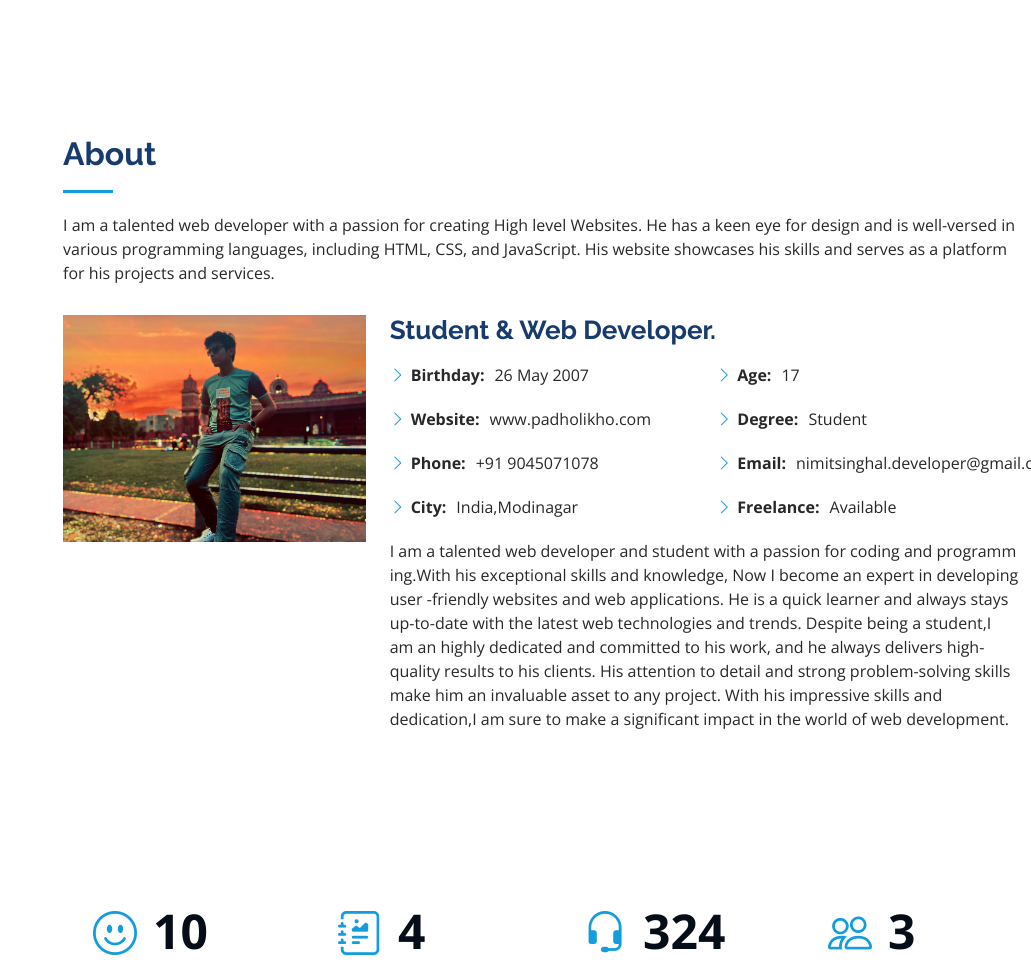
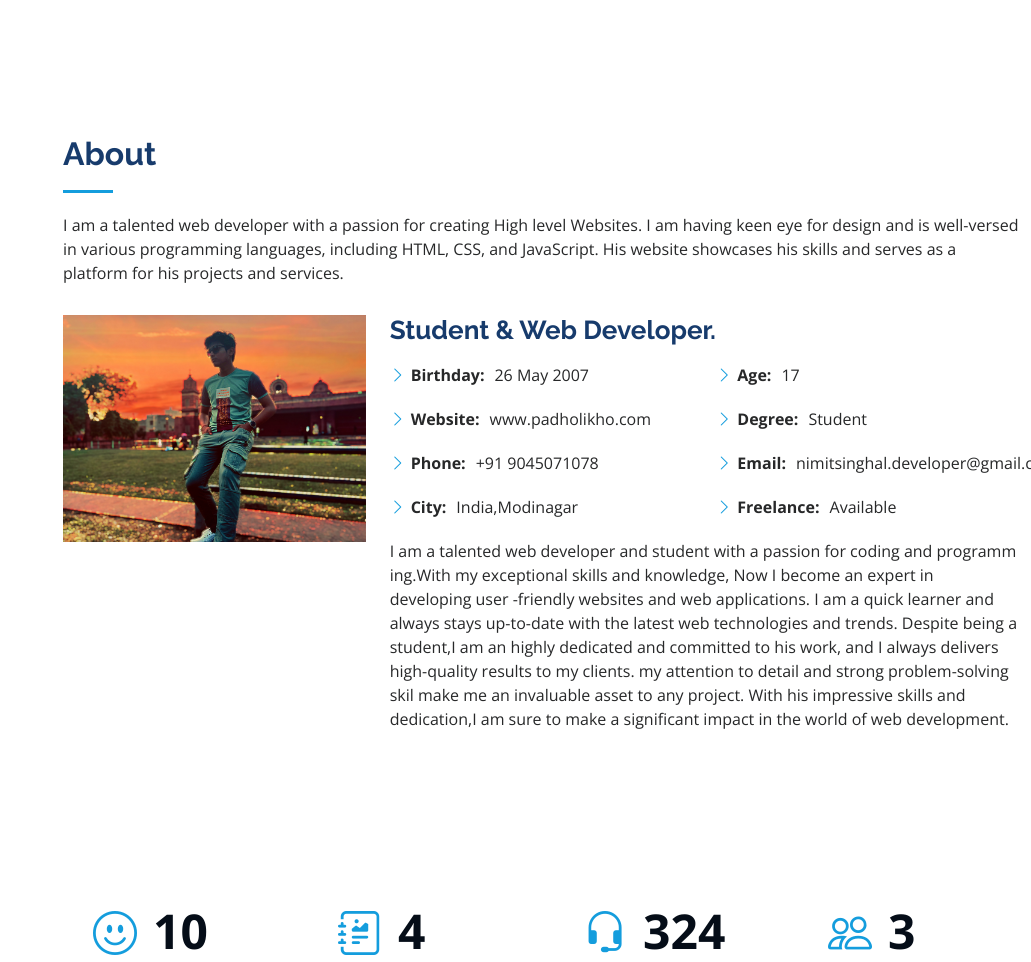
Before and after one commit to Nimitsinghal151/nimitiportfolio, a Flask app: page / in a window 1280 px wide. Shown: the part 957-1919 px from the top of the page, without its empty margins (249-1280 px from the left). Run offline with Flask 2, Linux system fonts and the light colour scheme; some libraries are stand-ins or nearby versions.

Commit message:
Update index.html

```diff
--- a/templates/index.html
+++ b/templates/index.html
@@ -90,7 +90,7 @@
 
         <div class="section-title">
           <h2>About</h2>
-          <p>I am a talented web developer with a passion for creating High level Websites. He has a keen eye for design and is well-versed in various programming languages, including HTML, CSS, and JavaScript. His website showcases his skills and serves as a platform for his projects and services.</p>
+          <p>I am a talented web developer with a passion for creating High level Websites. I am having keen eye for design and is well-versed in various programming languages, including HTML, CSS, and JavaScript. His website showcases his skills and serves as a platform for his projects and services.</p>
         </div>
 
         <div class="row">
@@ -121,11 +121,11 @@
               </div>
             </div>
             <p>
-              I am a talented web developer and student with a passion for coding and programm ing.With his exceptional skills and knowledge,
-                Now I become an expert in developing user  -friendly websites and web applications. He is a quick learner and always stays
+              I am a talented web developer and student with a passion for coding and programm ing.With my exceptional skills and knowledge,
+                Now I become an expert in developing user  -friendly websites and web applications. I am a quick learner and always stays
                up-to-date with the latest web technologies and trends. Despite being a student,I am an highly dedicated and committed to
-               his work, and he always delivers high-quality    results to his clients. His attention to detail and strong problem-solving
-               skills make him an invaluable asset to any project. With his impressive skills and dedication,I am sure to make a significant
+               his work, and I always delivers high-quality    results to my clients. my attention to detail and strong problem-solving
+               skil make me an invaluable asset to any project. With his impressive skills and dedication,I am sure to make a significant
                impact in the world of web development.
             </p>
           </div>
```
